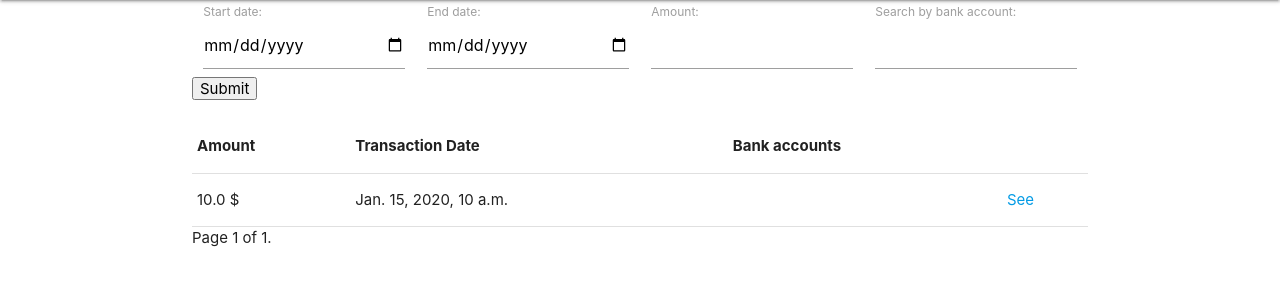
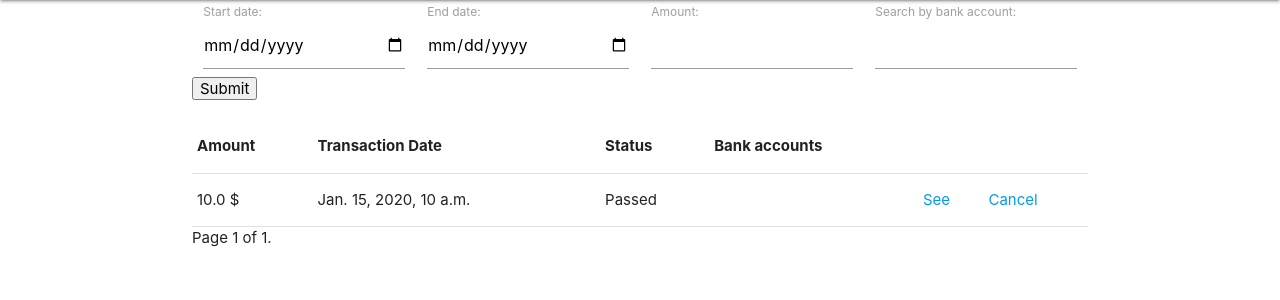
Before and after one commit to Gogee90/Bank-account, a Django app: page /list-transactions/ in a window 1280 px wide. Shown: the part 64-364 px from the top of the page. Run offline with Django 4.2, Linux system fonts and the light colour scheme; a user stored in the database is signed in; tables that the repository leaves empty hold one stand-in row (values such as "Sample post").

Commit message:
Added transaction cancelation

```diff
--- a/bank_account_app/bank_account/models.py
+++ b/bank_account_app/bank_account/models.py
@@ -42,10 +42,19 @@ class Transaction(models.Model):
         blank=True,
         on_delete=models.SET_NULL,
     )
+    recipient_bank_account = models.ForeignKey(
+        BankAccount,
+        related_name="recipient_bank_account",
+        verbose_name="Recipient bank account",
+        null=True,
+        blank=True,
+        on_delete=models.SET_NULL,
+    )
     bank_account = models.ManyToManyField(
         BankAccount, blank=True, verbose_name="Bank Account"
     )
     amount = models.FloatField(verbose_name="Amount", default=0, null=True, blank=True)
+    status = models.BooleanField(default=True)
     created_at = models.DateTimeField(auto_now_add=True)
 
     def __str__(self) -> str:
--- a/bank_account_app/bank_account/templates/bank_account/transactions_list.html
+++ b/bank_account_app/bank_account/templates/bank_account/transactions_list.html
@@ -27,6 +27,7 @@
         <tr>
             <th>Amount</th>
             <th>Transaction Date</th>
+            <th>Status</th>
             <th>Bank accounts</th>
         </tr>
     </thead>
@@ -35,12 +36,18 @@
         <tr>
             <td>{{ transaction.amount }} $</td>
             <td>{{ transaction.created_at }}</td>
+            {% if transaction.status %}
+            <td>Passed</td>
+            {% else %}
+            <td>Cancelled</td>
+            {% endif %}
             <td>{% for bank_account in transaction.bank_account.all %}
                 <p>№: {{bank_account.id}}</p>
                 <p>Amount remaining: {{bank_account.amount}} $</p>
                 {% endfor %}
             </td>
             <td><a href="{% url 'transaction_detail' transaction.pk %}">See</a></td>
+            <td><a href="{% url 'cancel_transaction' transaction.pk %}">Cancel</a></td>
         </tr>
         {% endfor %}
     </tbody>
--- a/bank_account_app/bank_account/urls.py
+++ b/bank_account_app/bank_account/urls.py
@@ -20,4 +20,9 @@ urlpatterns = [
         views.transaction_detail,
         name="transaction_detail",
     ),
+    path(
+        "cancel-transaction/<int:pk>",
+        views.cancel_transaction,
+        name="cancel_transaction",
+    ),
 ]
--- a/bank_account_app/bank_account/views.py
+++ b/bank_account_app/bank_account/views.py
@@ -84,6 +84,7 @@ def make_transaction(request, pk):
             transaction.sender = current_user
             transaction.recipient = bank_account.owner
             transaction.amount = form.cleaned_data["amount"]
+            transaction.recipient_bank_account = bank_account
 
             if transaction.amount:
                 bank_account.amount += transaction.amount
@@ -103,6 +104,26 @@ def make_transaction(request, pk):
             return redirect("list_bank_accounts")
 
     return render(request, "bank_account/transaction_form.html", {"form": form})
+
+
+@login_required
+def cancel_transaction(request, pk):
+    transaction = get_object_or_404(Transaction, pk=pk)
+
+    returned_amount = transaction.amount / transaction.bank_account.all().count()
+
+    for bank_account in transaction.bank_account.all():
+        bank_account.amount += returned_amount
+        bank_account.save()
+
+    if transaction.recipient_bank_account:
+        transaction.recipient_bank_account.amount -= transaction.amount
+        transaction.recipient_bank_account.save()
+
+    transaction.status = False
+    transaction.amount -= transaction.amount
+    transaction.save()
+    return redirect("list_transaction")
 
 
 @login_required
```
Also changed, not shown: bank_account_app/bank_account/migrations/0006_transaction_recipient_bank_account.py (added), bank_account_app/bank_account/migrations/0007_transaction_status.py (added).
